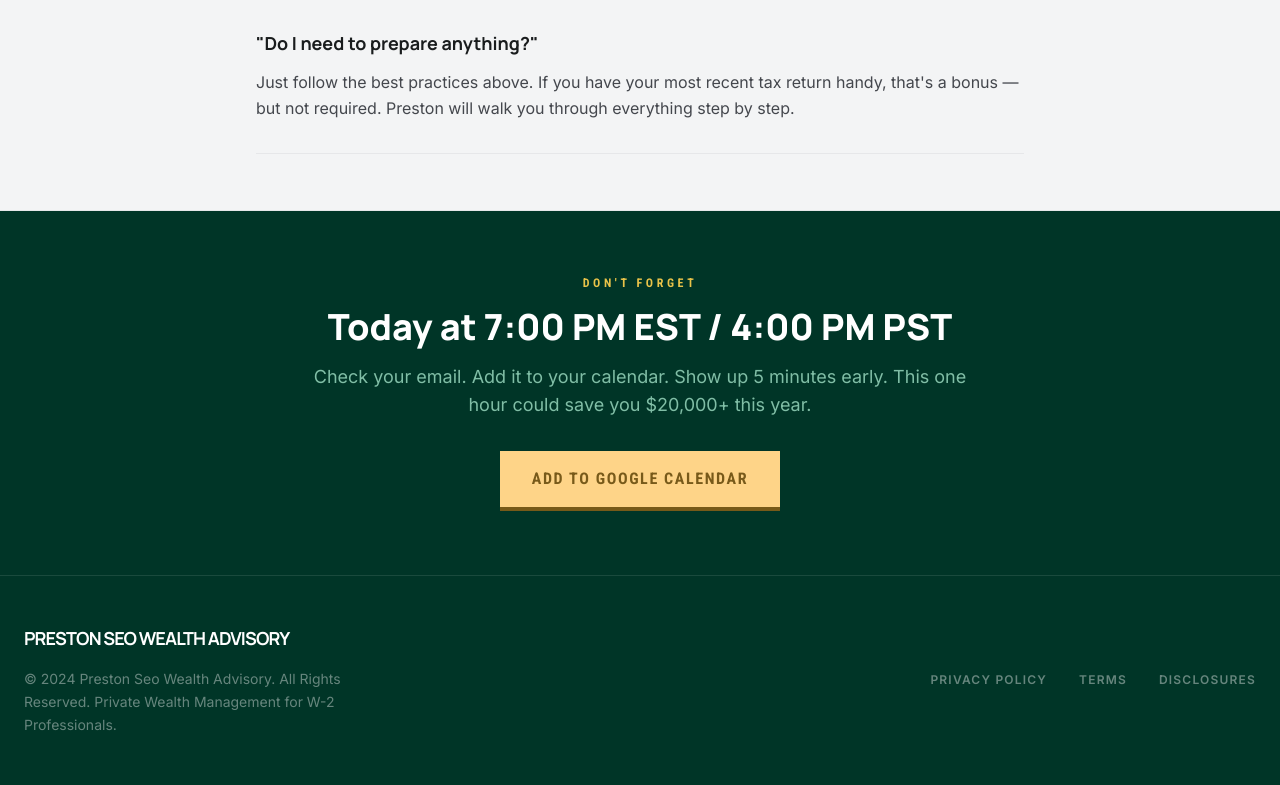
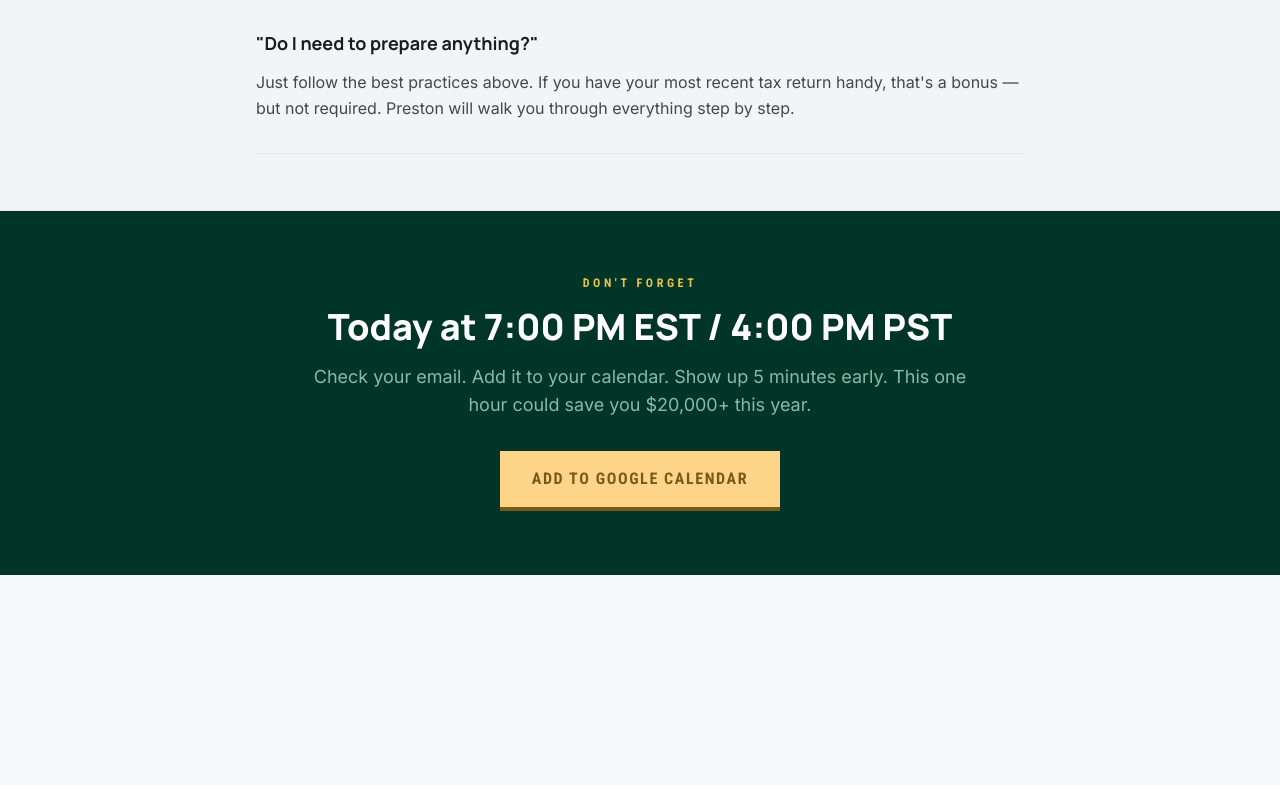
Before and after one commit to LEGACY-INVESTING-SHOW/tactical-blueprint-v2, a website: page confirmation/index.html in a window 1280 px wide. Shown: the part 3528-4313 px from the top of the page. After the commit the page ends 4103 px from the top, so only its background shows below. Drawn offline with Linux system fonts and the light colour scheme.

Commit message:
Remove confirmation page footer

```diff
--- a/confirmation/index.html
+++ b/confirmation/index.html
@@ -196,20 +196,4 @@ Add to Google Calendar
 </section>
 
 </main>
-
-<!-- Footer -->
-<footer class="bg-[#003527] w-full py-12 border-t border-white/10">
-<div class="max-w-7xl mx-auto px-6 flex flex-col md:flex-row justify-between items-center gap-8 text-sm leading-relaxed">
-<div class="flex flex-col gap-4">
-<div class="text-lg font-bold text-white font-headline uppercase tracking-tighter">Preston Seo Wealth Advisory</div>
-<p class="text-white/40 max-w-sm">© 2024 Preston Seo Wealth Advisory. All Rights Reserved. Private Wealth Management for W-2 Professionals.</p>
-</div>
-<div class="flex gap-8">
-<a class="text-white/40 hover:text-secondary transition-colors uppercase text-xs font-bold tracking-widest" href="#">Privacy Policy</a>
-<a class="text-white/40 hover:text-secondary transition-colors uppercase text-xs font-bold tracking-widest" href="#">Terms</a>
-<a class="text-white/40 hover:text-secondary transition-colors uppercase text-xs font-bold tracking-widest" href="#">Disclosures</a>
-</div>
-</div>
-</footer>
-
 </body></html>
```
